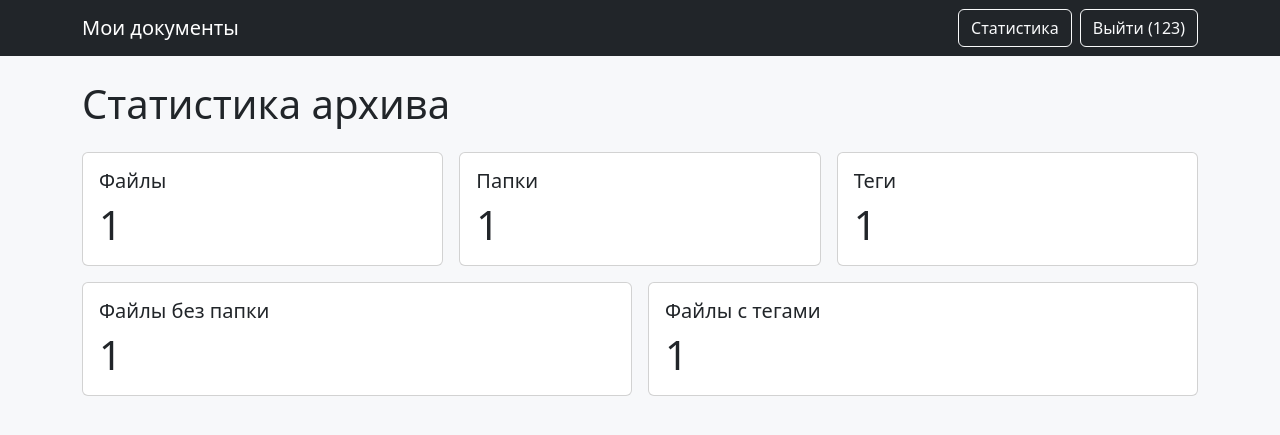
After one commit to artzajcew/archive, a Django app: page /statistics/ in a window 1280 px wide. The commit adds this page. Shown: the top 435 px of the page. Run offline with Django 5.2, Linux system fonts and the light colour scheme; a user stored in the database is signed in; data comes from the database, SQL or seed files in the repository; both versions use the stored data as it was after the commit.

Commit message:
ПР9 последний коммит

```diff
--- a/archive/urls.py
+++ b/archive/urls.py
@@ -7,6 +7,7 @@ urlpatterns = [
     path("", views.home, name="home"),
     path("register/", views.register, name="register"),
     path("archive/", views.file_list, name="list"),
+    path("statistics/", views.statistics, name="statistics"),
     path("archive/add/", views.file_create, name="create"),
     path("archive/<int:pk>/", views.file_detail, name="detail"),
     path("archive/<int:pk>/edit/", views.file_edit, name="edit"),
--- a/archive/views.py
+++ b/archive/views.py
@@ -2,6 +2,7 @@ from django.contrib import messages
 from django.contrib.auth.decorators import login_required
 from django.contrib.auth.forms import UserCreationForm
 from django.contrib.auth import login
+from django.core.paginator import Paginator
 from django.db.models import Q
 from django.shortcuts import get_object_or_404, redirect, render
 from django.views.decorators.http import require_POST
@@ -11,7 +12,13 @@ from .models import ArchiveFile, Folder, Tag
 
 
 def home(request):
+    if request.user.is_authenticated:
+        return redirect("archive:list")
     return render(request, "home.html")
+
+
+def custom_404(request, exception):
+    return render(request, "404.html", status=404)
 
 
 def register(request):
@@ -37,13 +44,31 @@ def file_list(request):
         files = files.filter(folder_id=folder_id)
     if tag_id:
         files = files.filter(tags__id=tag_id)
+    files = files.distinct()
+    page_obj = Paginator(files, 6).get_page(request.GET.get("page"))
     context = {
-        "files": files.distinct(),
+        "files": page_obj,
+        "page_obj": page_obj,
         "folders": Folder.objects.filter(owner=request.user),
         "tags": Tag.objects.filter(owner=request.user),
         "query": query,
+        "folder_id": folder_id,
+        "tag_id": tag_id,
     }
     return render(request, "archive/list.html", context)
+
+
+@login_required
+def statistics(request):
+    files = ArchiveFile.objects.filter(owner=request.user)
+    context = {
+        "files_count": files.count(),
+        "folders_count": Folder.objects.filter(owner=request.user).count(),
+        "tags_count": Tag.objects.filter(owner=request.user).count(),
+        "unfiled_count": files.filter(folder__isnull=True).count(),
+        "tagged_count": files.filter(tags__isnull=False).distinct().count(),
+    }
+    return render(request, "archive/statistics.html", context)
 
 
 @login_required
--- a/archive_project/settings.py
+++ b/archive_project/settings.py
@@ -2,8 +2,8 @@ from pathlib import Path
 
 BASE_DIR = Path(__file__).resolve().parent.parent
 SECRET_KEY = "change-me-in-production"
-DEBUG = True
-ALLOWED_HOSTS = []
+DEBUG = False
+ALLOWED_HOSTS = ["127.0.0.1"]
 
 INSTALLED_APPS = [
     "django.contrib.admin",
@@ -53,5 +53,5 @@ MEDIA_URL = "media/"
 MEDIA_ROOT = BASE_DIR / "media"
 LOGIN_URL = "login"
 LOGIN_REDIRECT_URL = "archive:list"
-LOGOUT_REDIRECT_URL = "home"
+LOGOUT_REDIRECT_URL = "/"
 DEFAULT_AUTO_FIELD = "django.db.models.BigAutoField"
--- a/archive_project/urls.py
+++ b/archive_project/urls.py
@@ -9,5 +9,7 @@ urlpatterns = [
     path("", include("archive.urls")),
 ]
 
+handler404 = "archive.views.custom_404"
+
 if settings.DEBUG:
     urlpatterns += static(settings.MEDIA_URL, document_root=settings.MEDIA_ROOT)
--- /dev/null
+++ b/templates/archive/statistics.html
@@ -0,0 +1,37 @@
+{% extends "base.html" %}
+{% block title %}Статистика{% endblock %}
+{% block content %}
+<h1 class="mb-4">Статистика архива</h1>
+<div class="row g-3">
+    <div class="col-md-4">
+        <div class="card h-100"><div class="card-body">
+            <h2 class="h5">Файлы</h2>
+            <p class="display-6 mb-0">{{ files_count }}</p>
+        </div></div>
+    </div>
+    <div class="col-md-4">
+        <div class="card h-100"><div class="card-body">
+            <h2 class="h5">Папки</h2>
+            <p class="display-6 mb-0">{{ folders_count }}</p>
+        </div></div>
+    </div>
+    <div class="col-md-4">
+        <div class="card h-100"><div class="card-body">
+            <h2 class="h5">Теги</h2>
+            <p class="display-6 mb-0">{{ tags_count }}</p>
+        </div></div>
+    </div>
+    <div class="col-md-6">
+        <div class="card h-100"><div class="card-body">
+            <h2 class="h5">Файлы без папки</h2>
+            <p class="display-6 mb-0">{{ unfiled_count }}</p>
+        </div></div>
+    </div>
+    <div class="col-md-6">
+        <div class="card h-100"><div class="card-body">
+            <h2 class="h5">Файлы с тегами</h2>
+            <p class="display-6 mb-0">{{ tagged_count }}</p>
+        </div></div>
+    </div>
+</div>
+{% endblock %}
--- a/templates/base.html
+++ b/templates/base.html
@@ -4,18 +4,28 @@
 <head>
     <meta charset="utf-8">
     <meta name="viewport" content="width=device-width, initial-scale=1">
-    <title>{% block title %}Личный архив{% endblock %}</title>
+    <title>{% block title %}Мои документы{% endblock %}</title>
     <link href="https://cdn.jsdelivr.net/npm/bootstrap@5.3.3/dist/css/bootstrap.min.css" rel="stylesheet">
     <link rel="stylesheet" href="{% static 'css/style.css' %}">
 </head>
 <body>
 <nav class="navbar navbar-dark bg-dark mb-4">
-    <div class="container">
-        <a class="navbar-brand" href="{% url 'archive:home' %}">Личный архив</a>
+    <div class="container d-flex justify-content-between align-items-center">
+        <a class="navbar-brand" href="{% url 'archive:home' %}">Мои документы</a>
         {% if user.is_authenticated %}
-            <a class="btn btn-outline-light" href="{% url 'logout' %}">Выйти ({{ user.username }})</a>
+            <div class="d-flex align-items-center gap-2">
+                <a class="btn btn-outline-light" href="{% url 'archive:statistics' %}">Статистика</a>
+                <form method="post" action="{% url 'logout' %}" class="d-inline">
+                    {% csrf_token %}
+                    <button class="btn btn-outline-light" type="submit">
+                        Выйти ({{ user.username }})
+                    </button>
+                </form>
+            </div>
         {% else %}
-            <a class="btn btn-outline-light" href="{% url 'login' %}">Войти</a>
+            <div>
+                <a class="btn btn-outline-light" href="{% url 'login' %}">Войти</a>
+            </div>
         {% endif %}
     </div>
 </nav>
```
Also changed, not shown: archive/tests.py (+9 -0 lines), templates/404.html (added, +9 -0 lines), templates/archive/list.html (+19 -2 lines), README.md, db.sqlite3, media/archive/2026/11/mermaid-diagram.png (added), media/archive/2026/11/mermaid-diagram_1.png (added), 1 other file.
